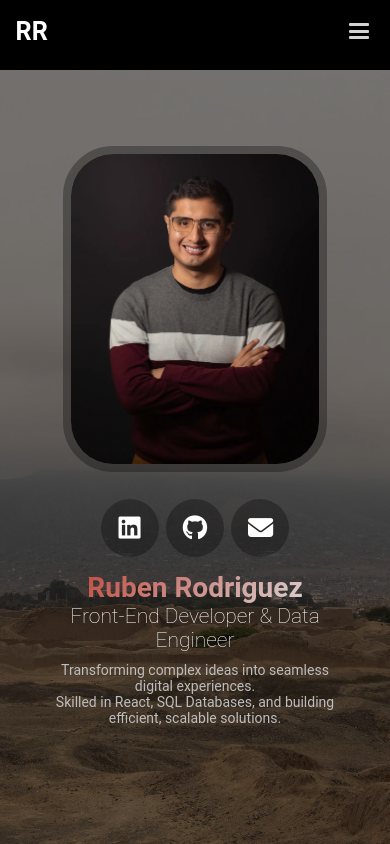
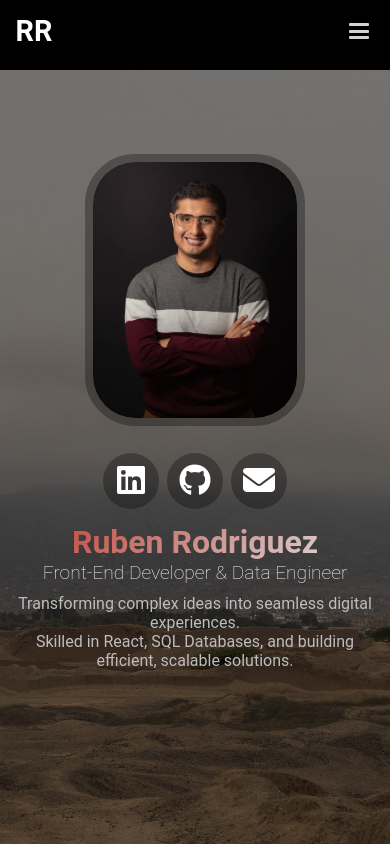
Before and after one commit to Nidrub/portfolio, a website: page index.html in a window 390 px wide. Shown: the top 844 px of the page. Drawn offline with nearby package versions, Linux system fonts and the light colour scheme.

Commit message:
Style.css has been adjusted. Changed font-sizes using clamp functionality

```diff
--- a/style.css
+++ b/style.css
@@ -221,7 +221,7 @@ section {
 
 /*text container*/
 .text-home {
-    min-width: 300px;
+    min-width: 365px;
     flex: 3 0 0;
     text-align: center;
 }
@@ -231,15 +231,14 @@ section {
     -webkit-background-clip: text;
     -webkit-text-fill-color: transparent;
     font-weight: 750;
-    font-size: 4rem;
+    font-size: clamp(2rem, 4vw, 4rem);
 }
 
 .text-home h2 {
     color: white;
     font-weight: lighter;
-    font-size: 2rem;
+    font-size: clamp(1.2rem, 4vw, 2rem);
 }
-
 .text-home p {
     padding-top: 10px;
     color: #bdbdbd;
@@ -247,20 +246,19 @@ section {
 }
 
 #headshot {
-    width: 60%;
-    height: 60%;
+    max-height: 400px;
     border: rgba(0, 0, 0, 0.3) solid 8px;
     border-radius: 50px;
-    margin: 25px 0; /*margin top-bottom left-right*/
+    margin-bottom: 25px;
 }
 
 .bubble {
     text-decoration: none;
     color: white;
-    font-size: 2.5rem;
+    font-size: 2rem;
     text-align: center;
-    width: 50px;
-    height: 50px;
+    width: 40px;
+    height: 40px;
     display: inline-block;
     align-content: center;
     justify-content: center;
@@ -335,9 +333,6 @@ section {
 
 /*at width 950*/
 @media (max-width: 950px) {
-    html {
-        font-size: 18px;
-    }
 
     .header-container {
         flex-wrap: wrap;
@@ -398,28 +393,8 @@ section {
     #nav-social li a:hover {
         transform: none;
     }
+}
 
-    /*    home section*/
-    .text-home h1 {
-        font-size: 2rem;
-    }
-
-    .text-home h2 {
-        font-size: 1.5rem;
-    }
-
-    .text-home p {
-        font-size: 1rem;
-    }
-
-    /*    bubble*/
-    .bubble {
-        font-size: 1.8rem;
-        padding: 4px;
-    }
-
-
-}
 
 /*adjust the image for better experience */
 @media (max-width: 750px) {
@@ -427,16 +402,14 @@ section {
         flex-direction: column;
         align-content: center;
         justify-content: flex-start;
-        padding-top: 6vh;
+        padding-top: 10vh;
     }
 
     #headshot {
-        width: 85%;
-        height: 85%;
+        width: 70%;
     }
-
-    html {
-        font-size: 14px;
+    p{
+        font-size: 1rem;
     }
 
 
```
